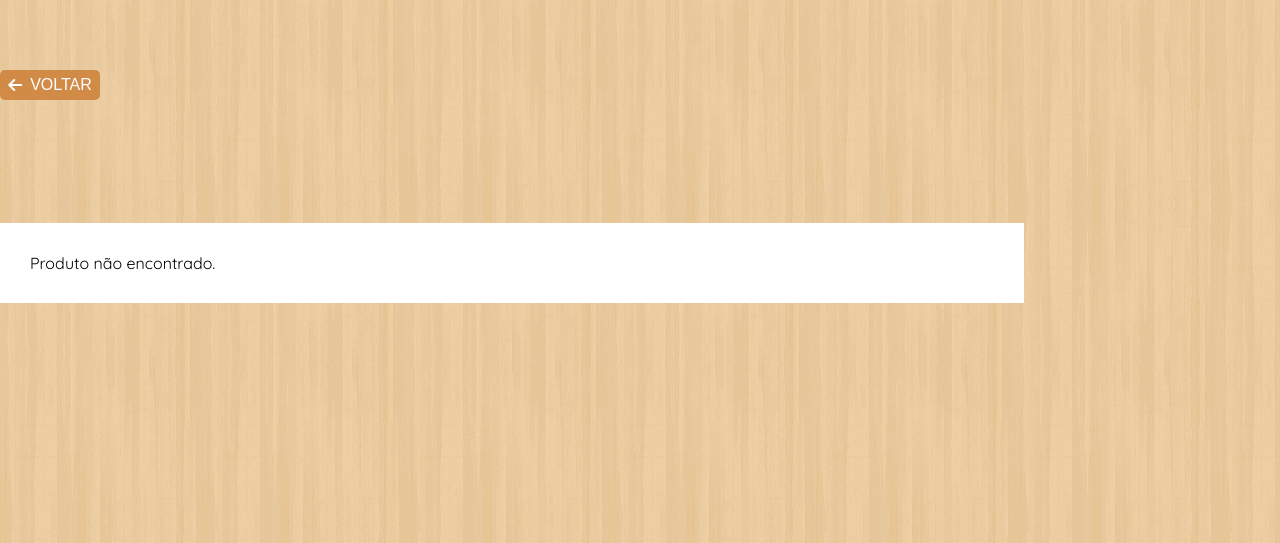
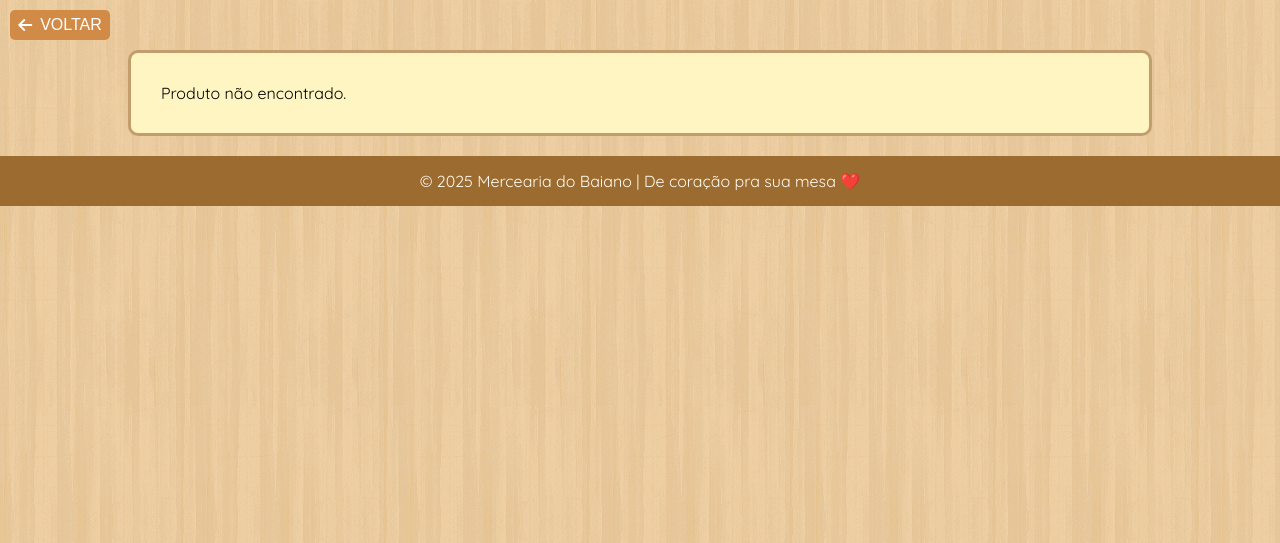
Before and after one commit to DuduBertol/MerceariaDoBaiano, a PHP site: page /html/pagina_produtos.html in a window 1280 px wide. Shown: the part 113-656 px from the top of the page. Run offline with PHP 8.4, Linux system fonts and the light colour scheme; some web fonts are replaced.

Commit message:
Correção da palavra "xuxu" para "chuchu"

```diff
--- a/css/styles_pagina_produtos.css
+++ b/css/styles_pagina_produtos.css
@@ -77,11 +77,11 @@
 }
 
 .voltar {
-    margin-top: 5.5%;
+    margin-top: 10px;
     width: 80%;
     display: flex;
     justify-content: flex-start;
-    margin-bottom: 20px;
+    margin-left: 10px;
 }
 
 .voltar p {
@@ -92,11 +92,19 @@
 }
 
 /* ESTILIZAÇÃO DO CONTEUDO CENTRAL COM O PRODUTO */
+.conteudo-container{
+    display: flex;
+    justify-content: center;
+    align-items: center;
+}
+
 .conteudo {
-    position: absolute;
+    position: relative;
     width: 80%;
-    margin-top: 8%;
-    background-color: #ffffff;
+    margin-top: 10px;
+    background-color: #fff5c2;
+    border: 3px solid #c29e6c;
+    border-radius: 10px;
     padding: 30px;
     gap: 40px;
     display: flex;
@@ -175,7 +183,7 @@
 }
 
 .input-quantidade {
-    width: 80px;
+    width: 280px;
     padding: 8px;
     border: 1px solid #ccc;
     border-radius: 4px;
@@ -198,3 +206,11 @@
     color: #333;
     margin-left: 20px;
 }
+
+footer {
+    background-color: #9c6b30;
+    color: #fffaf0;
+    text-align: center;
+    padding: 15px;
+    margin-top: 20px;
+    }
--- a/html/pagina_produtos.html
+++ b/html/pagina_produtos.html
@@ -26,6 +26,7 @@
         <button id="btn-voltar" class="btn-voltar"><i class="fa-solid fa-arrow-left"></i> VOLTAR</button>
     </div>
 
+    <div class="conteudo-container">
         <div class="conteudo">
             <div class="imagem-produto">
                 <img src="">
@@ -49,6 +50,11 @@
                 </div>
             </div>
         </div>
+    </div>
+
+    <footer>
+        © 2025 Mercearia do Baiano | De coração pra sua mesa ❤️
+    </footer>
 
     <script src="../js/pagina_produtos.js"></script>
 </body>
--- a/js/pagina_produtos.js
+++ b/js/pagina_produtos.js
@@ -107,8 +107,8 @@
     },
     {
         id: 15,
-        nome: "Xuxu",
-        descricao: "Xuxu verde claro, leve e saudável.",
+        nome: "Chuchu",
+        descricao: "Chuchu verde claro, leve e saudável.",
         imagem: "../assets/xuxu.png",
         precoPorKg: 4.90
     },
```
Lines whose indentation alone changed are shown as unchanged.
